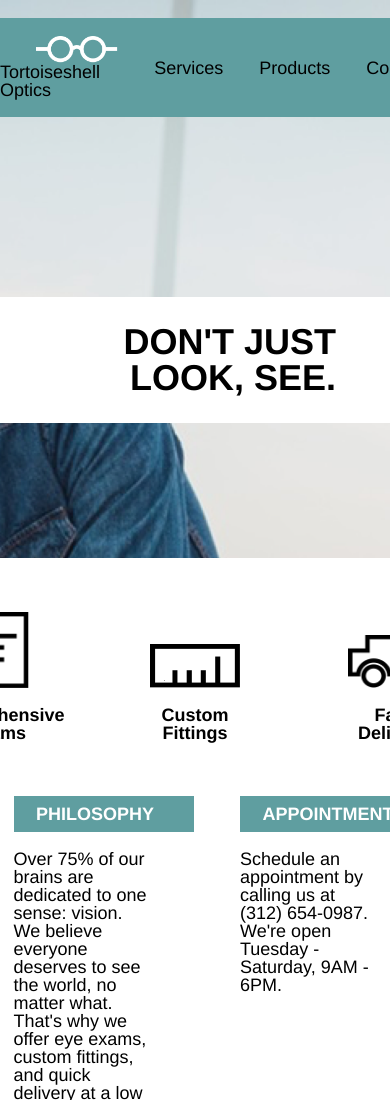
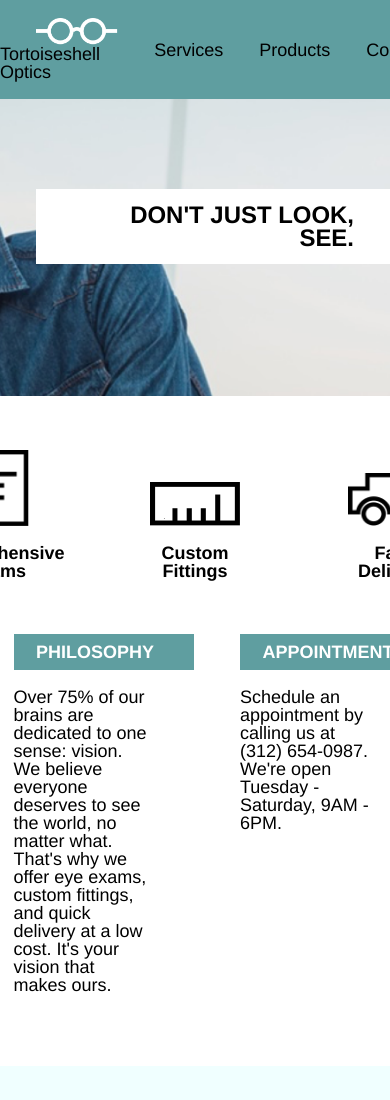
Before and after one commit to unclesamb/TortoiseShellOptics, a plain HTML site: page index.html in a window 390 px wide. Shown: the top 1100 px of the page. Drawn offline with Linux system fonts and the light colour scheme.

Commit message:
Added tablet styling

```diff
--- a/resources/css/style.css
+++ b/resources/css/style.css
@@ -153,3 +153,32 @@ footer img {
 footer span {
   font-size: 1rem;
 }
+
+/*Media Queries*/
+
+@media only screen and (max-width: 1024px) {
+
+  .container {
+    width: 100%;
+  }
+
+  .hero {
+    padding-top: 0;
+    height: 22rem;
+  }
+
+  .hero-headline {
+    margin-top: 5rem;
+    margin-left: 2rem;
+  }
+
+  .hero-headline h2 {
+    padding: .75rem 4rem;
+    font-size: 1.33rem;
+  }
+}
+
+@media only screen and (max-width: 470px) {
+
+
+}
```
